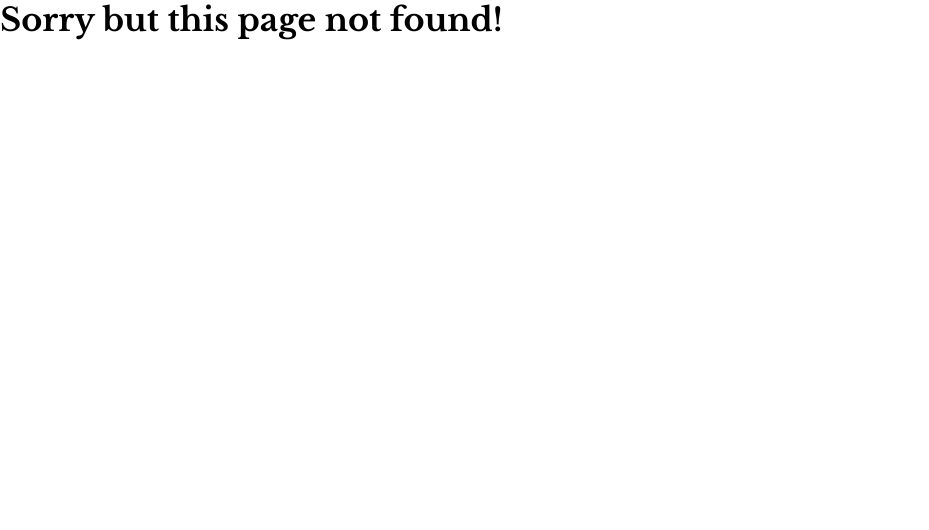
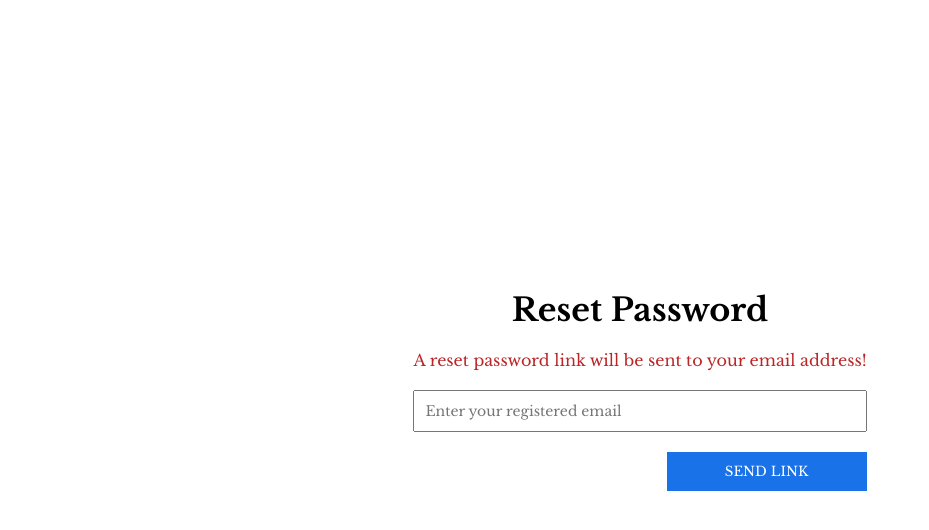
Before and after one commit to iCodeIX/wepostnow-frontend, a React (Create React App) app: page /forgot-password in a window 1280 px wide. Before the commit this address had no page. Shown: the top 530 px of the page, without its empty margins (0-929 px from the left). Built offline with nearby package versions, Linux system fonts and the light colour scheme.

Commit message:
forgot password added

```diff
--- a/package.json
+++ b/package.json
@@ -24,6 +24,7 @@
     "react-scripts": "5.0.1",
     "realm-web": "^2.0.0",
     "socket.io-client": "^4.7.2",
+    "vite-plugin-rewrite-all": "^1.0.1",
     "web-vitals": "^2.1.4"
   },
   "scripts": {
--- a/src/components/App.js
+++ b/src/components/App.js
@@ -6,6 +6,8 @@ import Profile from "./Profile";
 import Message from "./Message";
 import PageNotFound from "./PageNotFound";
 import Convo from "./Convo";
+import ForgotPassword from "./ForgotPassword";
+import ResetPassword from "./ResetPassword";
 import "./styles/App.css";
 
 function App() {
@@ -19,6 +21,8 @@ function App() {
         <Route path='/profile/:id' element={<Profile />}></Route>
         <Route path="/message" element={<Message />}></Route>
         <Route path="/convo/:convo_id" element={<Convo />}></Route>
+        <Route path="/forgot-password" element={<ForgotPassword />}></Route>
+        <Route path="/reset-password/:id/:token" element={<ResetPassword />}></Route>
         <Route path="*" element={<PageNotFound />} />
       </Routes>
     </div >
--- /dev/null
+++ b/src/components/ForgotPassword.js
@@ -0,0 +1,36 @@
+import React, { useState } from "react";
+import "../components/styles/ForgotPassword.css";
+import axios from "axios";
+import e from "cors";
+const ForgotPassword = () => {
+    const [email, setEmail] = useState("");
+
+    const sendResetLink = (e) => {
+        e.preventDefault();
+
+        axios.post("/forgot-password", { email })
+            .then(response => {
+                console.log(response.data);
+            })
+            .catch(err => {
+                console.log(err);
+            })
+    }
+
+    const handleChangeEmail = (e) => {
+        const email = e.target.value;
+        setEmail(email);
+    }
+    return (
+        <div className="forgot-pass-container">
+            <h1>Reset Password</h1>
+            <form className="reset-pass-form" onSubmit={sendResetLink}>
+                <label>A reset password link will be sent to your email address!</label>
+                <input type="email" value={email} placeholder="Enter your registered email" onChange={handleChangeEmail} />
+                <button type="submit">SEND LINK</button>
+            </form>
+        </div>
+    )
+}
+
+export default ForgotPassword;
--- a/src/components/Login.js
+++ b/src/components/Login.js
@@ -121,7 +121,7 @@ const Login = () => {
 
                     <input type={passwordShow === true ? "text" : "password"} id="password" value={loginForm.password} onChange={handleLoginFormChange} name="password" />
                 </div>
-                <Link to="/signup" style={ForgotPassLinkStyle}>Forgot Password</Link>
+                <Link to="/forgot-password" style={ForgotPassLinkStyle}>Forgot Password</Link>
                 <button className="login-btn" type="submit">Login</button>
                 <ColorRing
                     visible={showSpinner}
--- /dev/null
+++ b/src/components/ResetPassword.js
@@ -0,0 +1,42 @@
+
+import axios from "axios";
+import { useState } from "react";
+import { useNavigate, useParams } from "react-router";
+
+const ResetPassword = () => {
+
+    const [password, setPassword] = useState("");
+    const { id, token } = useParams();
+    const navigate = useNavigate();
+
+    const sendResetLink = (e) => {
+        e.preventDefault();
+
+        axios.post(`/reset-password/${id}/${token}`, { password })
+            .then(response => {
+                if (response.data.Status === "Success") {
+                    navigate("/login");
+                }
+            })
+            .catch(err => {
+                console.log(err);
+            })
+    }
+
+    const handleChangePassword = (e) => {
+        const password = e.target.value;
+        setPassword(password);
+    }
+    return (
+        <div className="forgot-pass-container">
+            <h1>New Password</h1>
+            <form className="reset-pass-form" onSubmit={sendResetLink}>
+                <label>Enter new password</label>
+                <input type="password" value={password} placeholder="Enter new password" onChange={handleChangePassword} />
+                <button type="submit">UPDATE</button>
+            </form>
+        </div>
+    )
+}
+
+export default ResetPassword;
--- /dev/null
+++ b/src/components/styles/ForgotPassword.css
@@ -0,0 +1,34 @@
+.forgot-pass-container {
+    padding: 15px;
+    display: flex;
+    flex-direction: column;
+    justify-content: center;
+    align-items: center;
+    min-height: 100vh;
+}
+
+.reset-pass-form {
+    display: flex;
+    flex-direction: column;
+    padding: 20px;
+    gap: 20px;
+}
+
+.forgot-pass-container label {
+    color: var(--warning-bg-color);
+}
+
+.reset-pass-form input {
+    padding: 10px;
+    font-size: 14px;
+}
+
+.reset-pass-form button {
+    width: 200px;
+    padding: 10px;
+    background: var(--blue-color);
+    border: 1px solid var(--blue-color);
+    color: var(--white-color);
+    align-self: flex-end;
+    cursor: pointer;
+}
--- /dev/null
+++ b/vite.config.js
@@ -0,0 +1,10 @@
+
+import pluginRewriteAll from 'vite-plugin-rewrite-all';
+import { defineConfig } from 'vite';
+import react from '@vitejs/plugin-react';
+
+export default defineConfig(
+    {
+        plugins: [react(), pluginRewriteAll()]
+    }
+)
```
Also changed, not shown: 1 other file (tests, documents, lock files or other folders).
